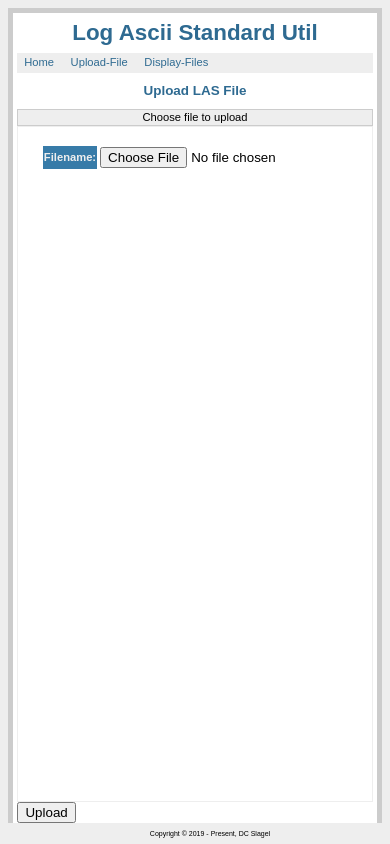
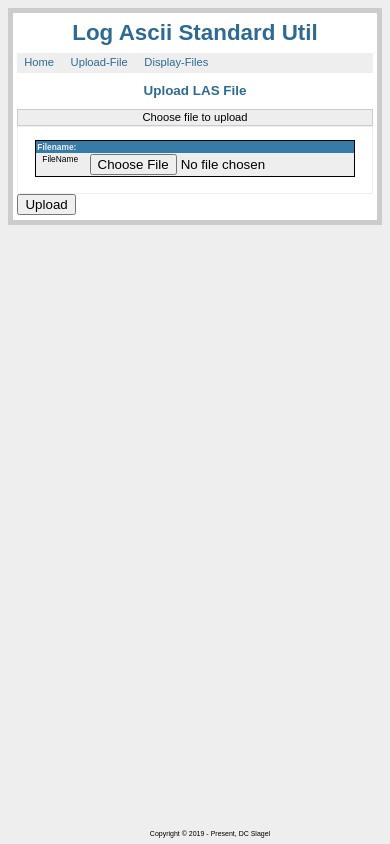
Before and after one commit to dcslagel/las-util-django, a Django app: page /upload/ in a window 390 px wide. Run offline with Django 3.2, Linux system fonts and the light colour scheme.

Commit message:
Add mobile first table style

```diff
--- a/src/las_util/static/las_util/style.css
+++ b/src/las_util/static/las_util/style.css
@@ -78,18 +78,73 @@ footer {
   bottom: 0;
 }
 
-table {
-  width: auto;
-  height: calc(100vh - 15em);
-  display: block;
-  overflow: auto;
-}
-
+/* || Mobile first table */
 th {
   color: #eee;
   background-color: #377BA8;
   text-align: left;
 }
+
+table {
+  width: 100%;
+  font-size: .75em;
+}
+table, thead, tbody, th, td, tr {
+  display: block;
+}
+
+thead tr {
+	position: absolute;
+	top: -9999px;
+	left: -9999px;
+}
+
+tr { border: 1px solid; }
+
+tr:nth-of-type(odd) {
+  background: #eee;
+}
+
+
+td {
+	border: none;
+	position: relative;
+
+  /* Push cell data to the left to
+   * make room for 'header' in 'td:before'
+   */
+	margin-left: 5em;
+}
+
+td:before {
+	position: absolute;
+	left: 6px;
+	white-space: nowrap;
+  /* Pull this header back from td's 150px margin
+   * so that this header is visible in at the left
+   */
+	margin-left: -5em;
+}
+
+td:nth-of-type(1):before { content: "FileName"; }
+td:nth-of-type(2):before { content: "Section"; }
+td:nth-of-type(3):before { content: "Name"; }
+td:nth-of-type(4):before { content: "Unit"; }
+td:nth-of-type(5):before { content: "Value";}
+td:nth-of-type(6):before { content: "Note";}
+
+/*
+ * Handle empty cells
+ * Reference: https://stackoverflow.com/q/2789372
+ */
+td:empty:after {
+  content: '.';
+  color: transparent;
+  visibility: hidden;
+}
+
+
+/* || Mobile first classes */
 
 .page {
   margin: auto;
@@ -152,13 +207,6 @@ th {
   background: #ddd;
 }
 
-/* Maybe not used 2020-10-04
-.form {
-  margin: 2.5em;
-  padding: 2.5em;
-  border: 1px solid #ccc;
-}
-*/
 
 /* || Media rules for larger device settings */
 
@@ -170,6 +218,26 @@ th {
   .doc-detail {
     font-size: 1.5em;
   }
+  table {
+    height: calc(100vh - 15em);
+    display: table;
+    overflow: auto;
+  }
+
+  table, thead, tbody, th, td, tr {
+    display: revert;
+  }
+
+  thead tr {
+    position: revert;
+  }
+  td:nth-of-type(1):before { content: ""; }
+  td:nth-of-type(2):before { content: ""; }
+  td:nth-of-type(3):before { content: ""; }
+  td:nth-of-type(4):before { content: ""; }
+  td:nth-of-type(5):before { content: "";}
+  td:nth-of-type(6):before { content: "";}
+
 }
 
 @media (min-width: 1200px) {
```
